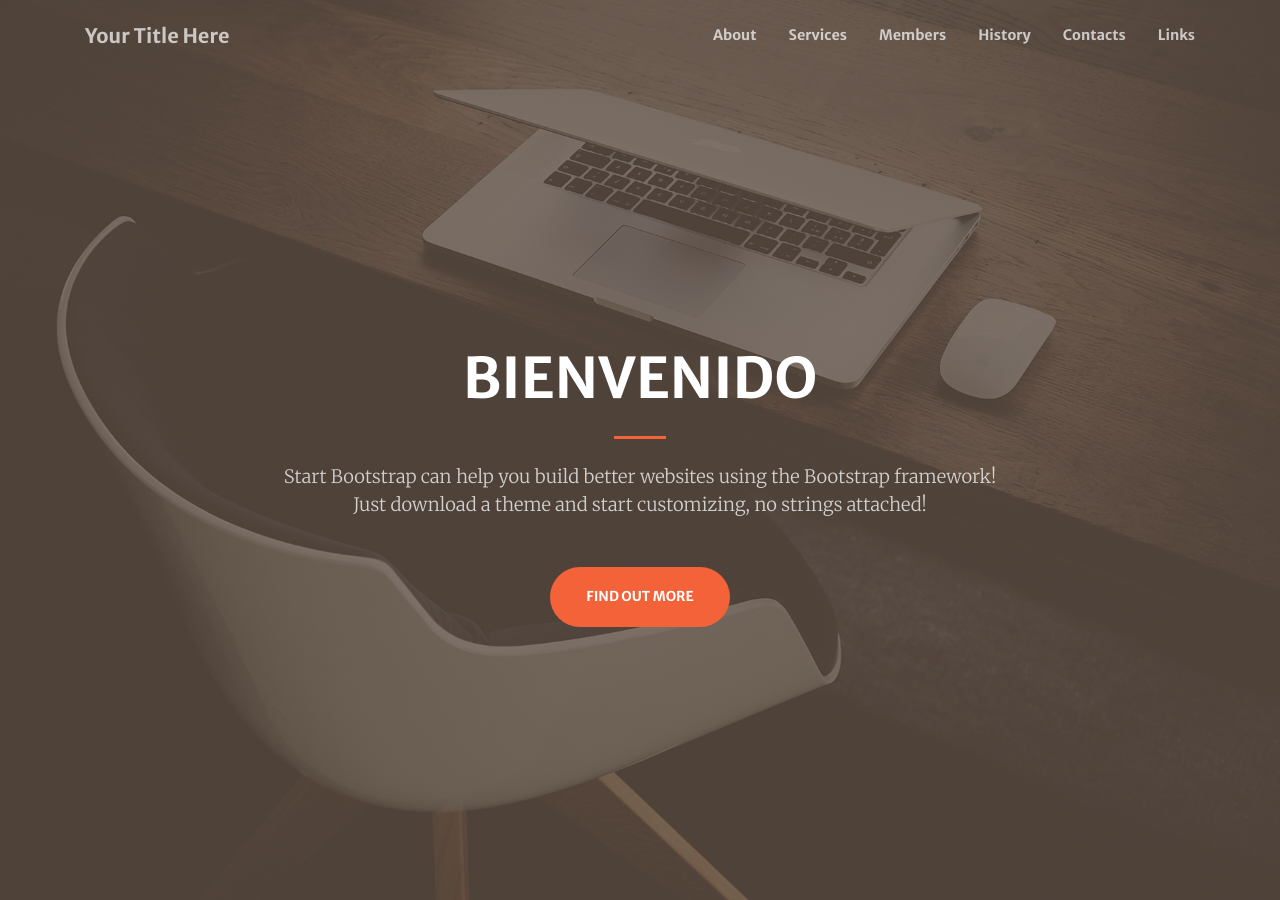
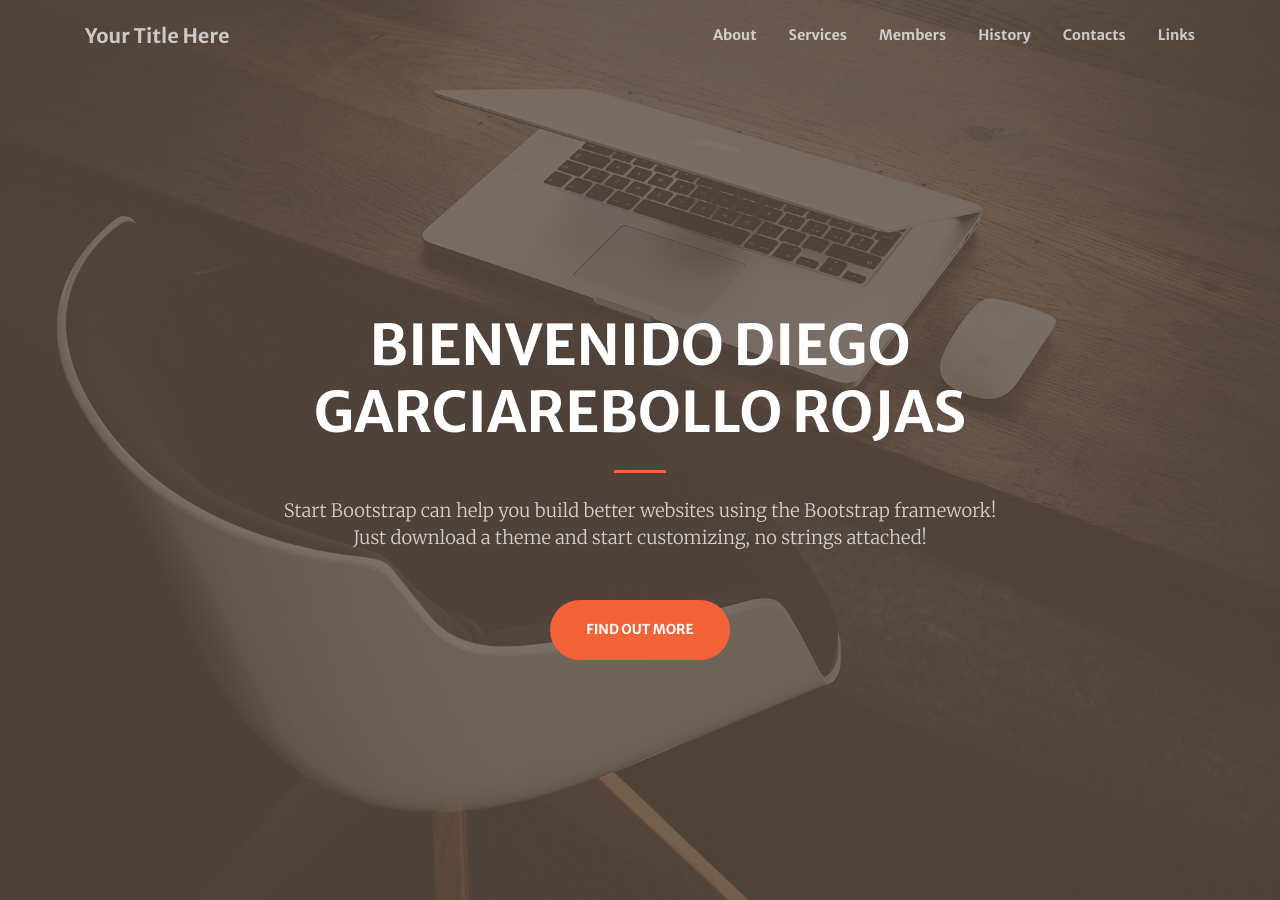
Before and after one commit to stackbit-projects/panoramic-whale-2ec88, a Jekyll site: the page built from index.md, in a window 1280 px wide and 900 px high. Built offline with Jekyll 4.4.1, drawn with Linux system fonts in a browser that asks for light colours; our own code applies the rules of GitHub Pages for plain Markdown files.

Commit message:
index.md: updated title in header

```diff
--- a/index.md
+++ b/index.md
@@ -1,7 +1,7 @@
 ---
 layout: home
 header:
-  title: 'Bienvenido '
+  title: Bienvenido Diego Garciarebollo Rojas
   text: >
     Start Bootstrap can help you build better websites using the Bootstrap
     framework! Just download a theme and start customizing, no strings attached!
```
